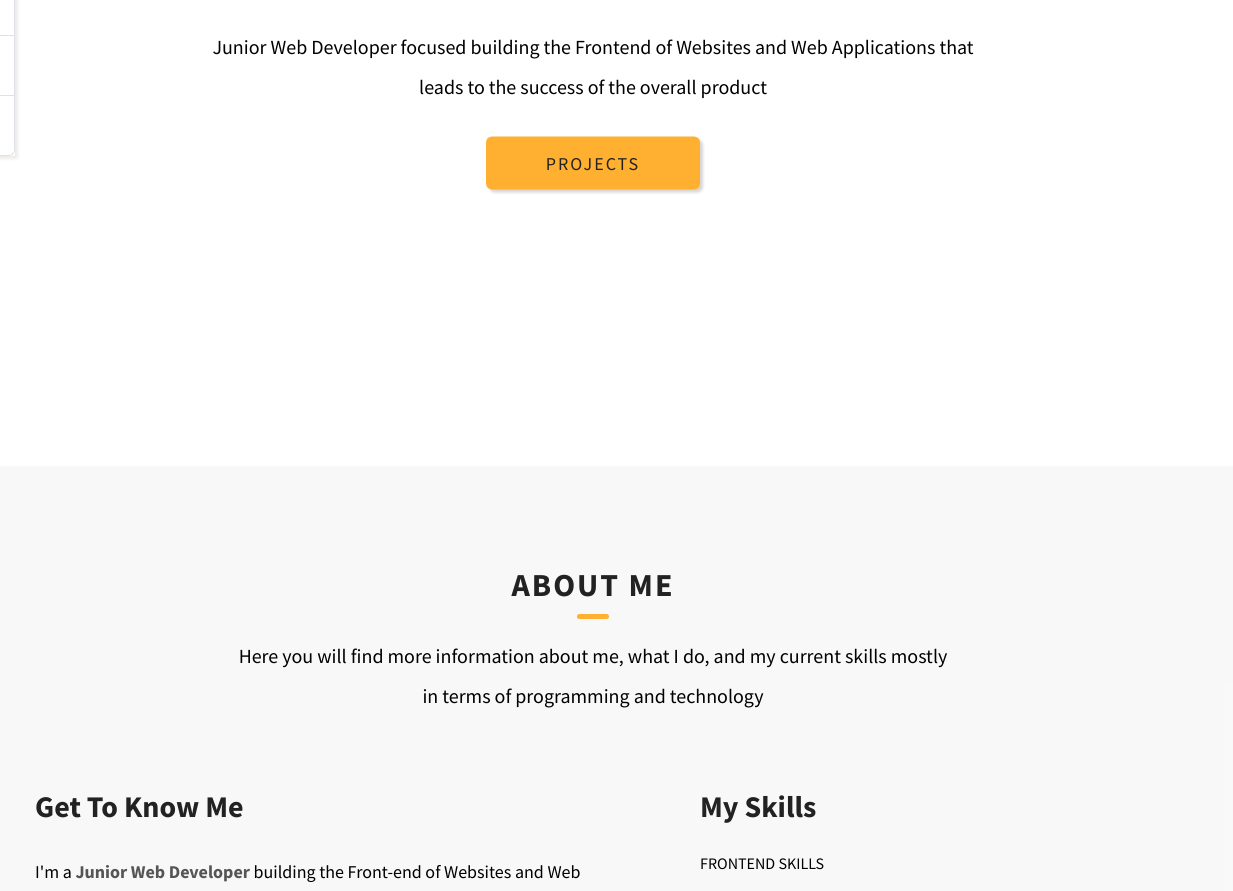
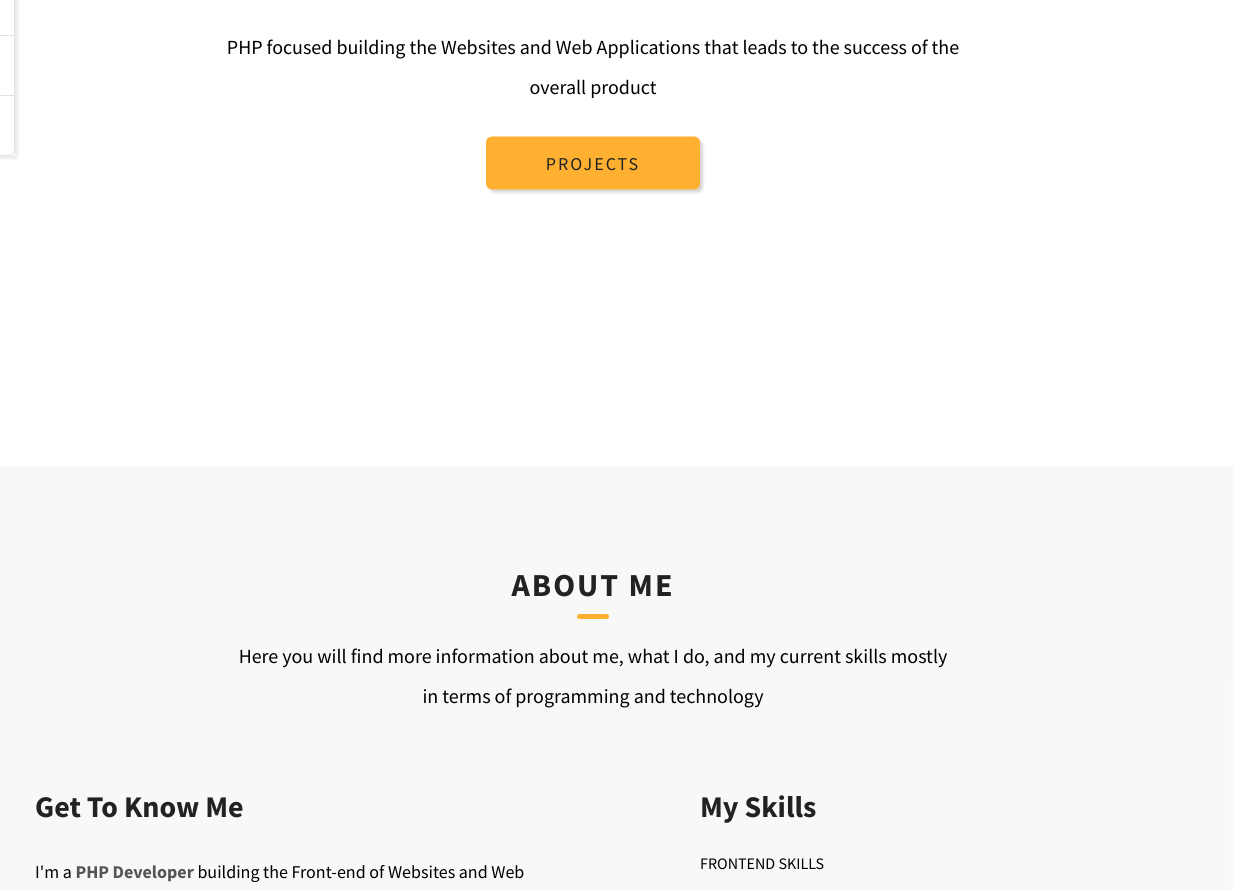
Before and after one commit to techking11/tech_king_portfolio, a plain HTML site: page index.html in a window 1280 px wide. Shown: the part 334-1225 px from the top of the page, 47-1280 px from the left. Drawn offline with nearby package versions, Linux system fonts and the light colour scheme.

Commit message:
Update index.html

```diff
--- a/index.html
+++ b/index.html
@@ -17,7 +17,7 @@
     <!-- Site Team Name or Founder Name -->
     <meta name="author" content="">
 
-    <title>Nay Myo Aung | Junior Web Application Developer</title>
+    <title>Nay Myo Aung | PHP Developer</title>
     <!-- Site tabar logo icon show -->
     <link rel="shortcut icon" href="resource/gallery/techking.ico" type="image/x-icon">
 
@@ -87,7 +87,7 @@
         <div class="main-hero">
             <h1>Hey, I'm Mr. Nay Myo Aung</h1>
             <p>
-                Junior Web Developer focused building the Frontend of Websites and Web Applications that leads to the success of the overall product
+              PHP focused building the Websites and Web Applications that leads to the success of the overall product
             </p>
             <a href="#projects">
                 <button class="btn btn-primary">Projects</button>
@@ -111,7 +111,7 @@
                     <div class="about mt-5">
                         <h2>Get to know me</h2>
                         <p>
-                            I'm a <b>Junior Web Developer</b> building the Front-end of Websites and Web Applications that leads to the success of the overall product. Check out some of my work in the <b>Projects</b> section.
+                            I'm a <b>PHP Developer</b> building the Front-end of Websites and Web Applications that leads to the success of the overall product. Check out some of my work in the <b>Projects</b> section.
                         </p>
                         <p>
                             I also like sharing content related to the stuff that I have learned over the years in <b>Web Development</b> so it can help other people of the Dev Community. Feel free to Connect where I post useful content related to Web Development and Programming
@@ -324,7 +324,7 @@
                 <div class="col-sm-6">
                     <h4>Mr. Nay Myo Aung</h4>
                     <p>
-                        Junior Web Developer focused building the Frontend of Websites and Web Applications that leads to the success of the overall product.
+                        PHP Developer focused building the Websites and Web Applications that leads to the success of the overall product.
                     </p>
                 </div>
                 <div class="col-sm-1 col-md-2 col-lg-4"></div>
```
